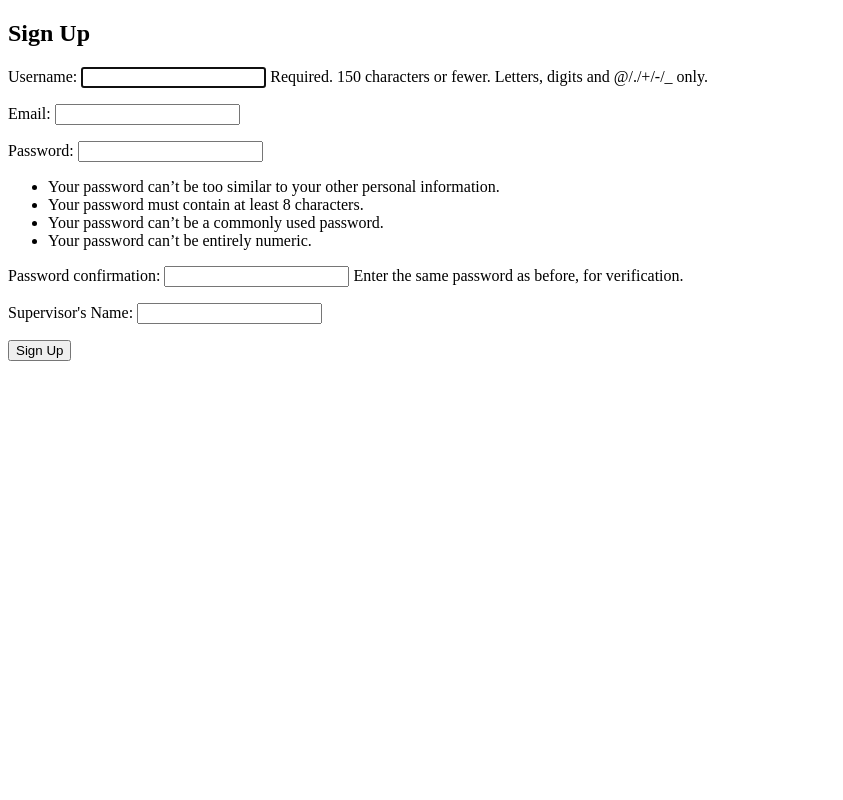
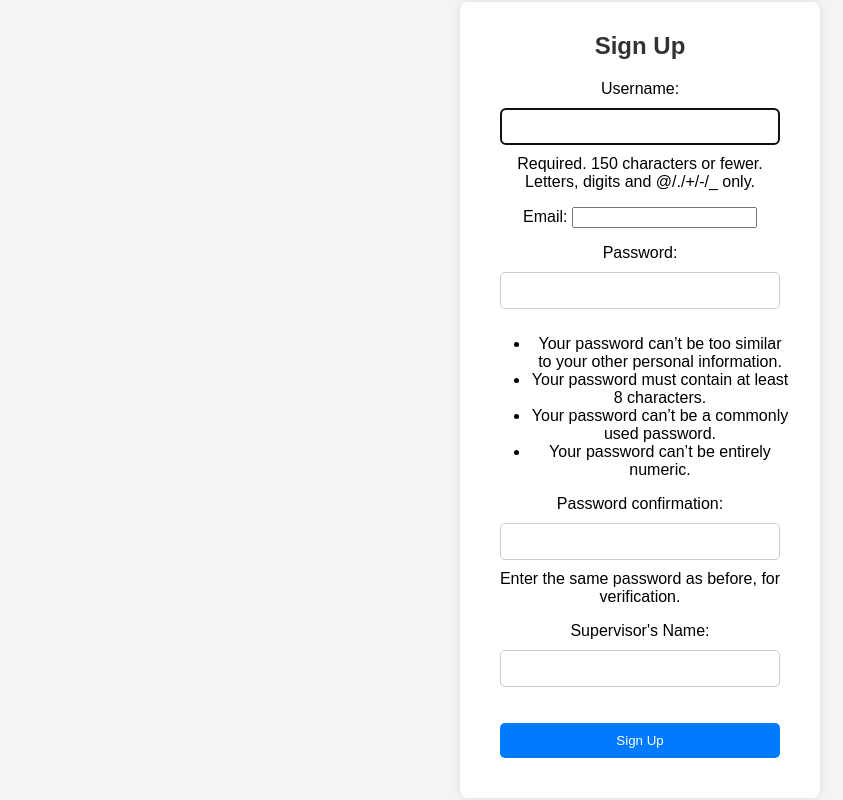
Before and after one commit to abbasabaei/app-basic, a Django app: page /signup/ in a window 1280 px wide. Shown: the whole page, without its empty margins (0-843 px from the left). Run offline with Django 5.2, Linux system fonts and the light colour scheme.

Commit message:
improve the buttons

```diff
--- a/questions/templates/trenching/signup.html
+++ b/questions/templates/trenching/signup.html
@@ -1,15 +1,68 @@
-<!-- signup.html -->
 <!DOCTYPE html>
-<html>
+<html lang="en">
 <head>
+    <meta charset="UTF-8">
+    <meta name="viewport" content="width=device-width, initial-scale=1.0">
     <title>Sign Up</title>
+    <style>
+        body {
+            font-family: Arial, sans-serif;
+            background-color: #f4f4f4;
+            margin: 0;
+            padding: 0;
+            display: flex;
+            justify-content: center;
+            align-items: center;
+            height: 100vh;
+        }
+        .container {
+            background-color: #fff;
+            border-radius: 8px;
+            box-shadow: 0 0 10px rgba(0, 0, 0, 0.1);
+            padding: 30px;
+            width: 300px;
+            text-align: center;
+        }
+        h2 {
+            margin-top: 0;
+            color: #333;
+        }
+        form {
+            margin-top: 20px;
+        }
+        input[type="text"],
+        input[type="password"] {
+            width: calc(100% - 20px);
+            padding: 10px;
+            margin: 10px 0;
+            border: 1px solid #ccc;
+            border-radius: 5px;
+            box-sizing: border-box;
+        }
+        button[type="submit"] {
+            width: calc(100% - 20px);
+            padding: 10px;
+            margin: 10px 0;
+            border: none;
+            border-radius: 5px;
+            background-color: #007bff;
+            color: #fff;
+            cursor: pointer;
+            transition: background-color 0.3s ease;
+        }
+        button[type="submit"]:hover {
+            background-color: #0056b3;
+        }
+    </style>
 </head>
 <body>
+    <div class="container">
         <h2>Sign Up</h2>
         <form method="post">
             {% csrf_token %}
             {{ form.as_p }}
             <button type="submit">Sign Up</button>
         </form>
+    </div>
 </body>
 </html>
--- a/trenching/urls.py
+++ b/trenching/urls.py
@@ -23,5 +23,6 @@ urlpatterns = [
     path('admin/', admin.site.urls),
     path('questions/',include('questions.urls', namespace='questions')),
     path('signup/',views.sign_up,name='signup'),
+    path('logout/', views.logout_view, name='logout'),
 
 ]
--- a/trenching/views.py
+++ b/trenching/views.py
@@ -3,7 +3,7 @@ from django.shortcuts import render, redirect
 from django.contrib.auth import authenticate, login
 from django.contrib.auth.models import User
 from django.contrib.auth.hashers import make_password
-from django.http import HttpResponseRedirect
+from django.http import HttpResponse
 def home(request):
     return render(request,'trenching/home.html')
 def sign_up(request):
@@ -16,14 +16,9 @@ def sign_up(request):
             email = form.cleaned_data['email']
             password = form.cleaned_data['password1']
             supervisor_name = form.cleaned_data['supervisor_name']
-            print(supervisor_name)
-            # Optionally, you can log in the user after sign-up
-            # For example:
-            # username = form.cleaned_data.get('username')
-            # raw_password = form.cleaned_data.get('password1')
-            # user = authenticate(username=username, password=raw_password)
-            # login(request, user)
-              # Redirect to home page after sign-up
+            return render(request, 'trenching/home.html', {'form': form})
+        else:
+            return HttpResponse("Please Enter Valid Information")
     else:
         form = SignUpForm()
     return render(request, 'trenching/signup.html', {'form': form})
@@ -43,3 +38,11 @@ def sign_in(request):
     else:
         form = SignInForm()
     return render(request, 'trenching/signin.html', {'form': form})
+
+
+from django.shortcuts import redirect
+from django.contrib.auth import logout
+
+def logout_view(request):
+    logout(request)
+    return redirect('homepage')
```
Also changed, not shown: questions/templates/questions/index.html (+59 -14 lines), questions/templates/trenching/home.html (+48 -6 lines), questions/templates/trenching/signin.html (+60 -7 lines), db.sqlite3. Lines whose indentation alone changed are shown as unchanged.
